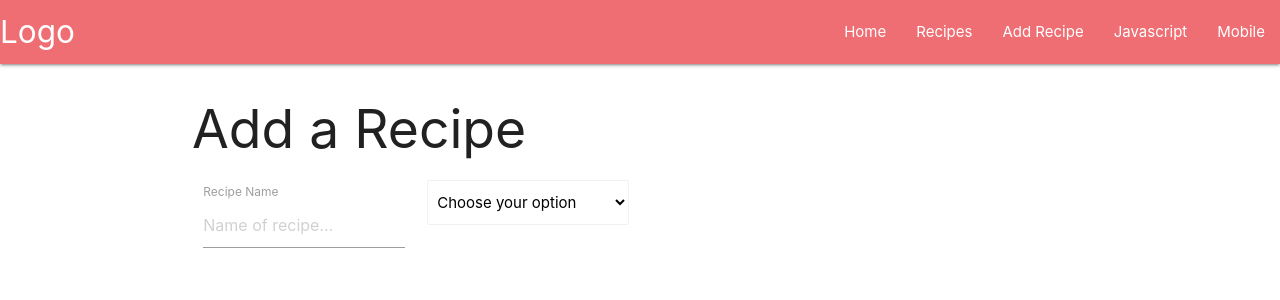
After one commit to kmadjei/MilestoneProject-Python-and-DataCentricDevelopment, a Flask app: page /add_recipe in a window 1280 px wide. The commit adds this page. Shown: the top 300 px of the page. Run offline with Flask 2, Linux system fonts and the light colour scheme; some libraries are stand-ins or nearby versions.

Commit message:
added jquery script for materialize elements, created form for adding recpie

```diff
--- a/app.py
+++ b/app.py
@@ -37,30 +37,36 @@ def get_recipes():
 
     return render_template('recipes.html', categories = categories)
 
-@app.route('/recipes/<category>')
-def get_food_category(category):
-    pass
+
+# @app.route('/recipes/list')
+# def show_all_recipe():
+#     pass
 
 
-@app.route('/recipes/list')
-def show_all_recipe():
-    pass
+@app.route('/add_recipe')
+def add_recipe():
+    return render_template('add_recipe.html')
 
-@app.route('/delete_category')
-def delete_category():
-    pass
 
-@app.route('/edit_category')
-def delete_category():
-    pass
+# @app.route('/recipes/<category>')
+# def get_food_category(category):
+#     pass
 
-@app.route('/delete_recipe')
-def edit_recipe():
-    pass
+# @app.route('/delete_category')
+# def delete_category():
+#     pass
 
-@app.route('/edit_recipe')
-def edit_recipe():
-    pass
+# @app.route('/edit_category')
+# def delete_category():
+#     pass
+
+# @app.route('/delete_recipe')
+# def edit_recipe():
+#     pass
+
+# @app.route('/edit_recipe')
+# def edit_recipe():
+#     pass
 
 
 # runs the flask application as the main module
--- a/static/js/script.js
+++ b/static/js/script.js
@@ -0,0 +1,7 @@
+$(document).ready(function(){
+    // materilize-css elements
+    $('select').formSelect();
+
+
+
+});
--- /dev/null
+++ b/templates/add_recipe.html
@@ -0,0 +1,26 @@
+{% extends "base.html" %}
+{% block content %}
+<main class="add-recipe-wrapper">
+    <div class="row container">
+        <h2>Add a Recipe</h2>
+        <form id="recipe-form" action="" method="POST">
+            <div class="row">
+                <div class="col s6 m3">
+                    <label for="recipe_name">Recipe Name</label>
+                    <input type="text" id="recipe_name" name="recipe_name" placeholder="Name of recipe...">
+                </div>
+                <div class="col s6 m3">
+                    <label for="category"></label>
+                    <select class="browser-default" id="category"  name="category">
+                        <option value="" disabled selected>Choose your option</option>
+                        <option value="1">Option 1</option>
+                        <option value="2">Option 2</option>
+                        <option value="3">Option 3</option>
+                    </select>
+                </div>
+            </div>
+
+        </form>
+    </div>
+</main>
+{% endblock %}
--- a/templates/base.html
+++ b/templates/base.html
@@ -21,7 +21,7 @@
         <ul class="right hide-on-med-and-down">
           <li><a href="{{ url_for ('home') }}">Home</a></li>
           <li><a href="{{ url_for ('get_recipes') }}">Recipes</a></li>
-          <li><a href="badges.html">Components</a></li>
+          <li><a href="{{ url_for ('add_recipe') }}">Add Recipe</a></li>
           <li><a href="collapsible.html">Javascript</a></li>
           <li><a href="mobile.html">Mobile</a></li>
         </ul>
```
